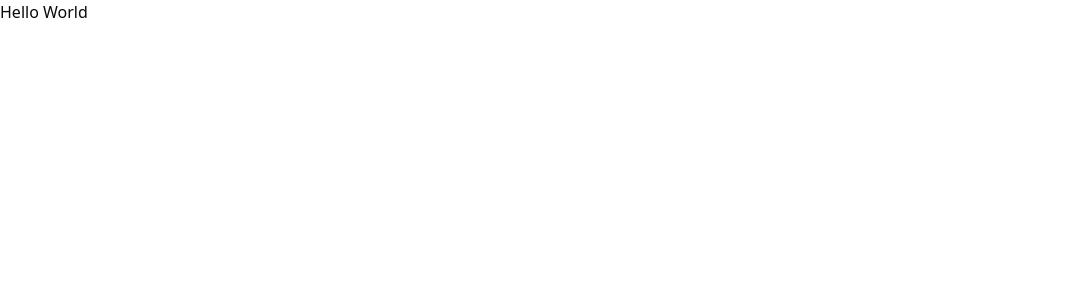
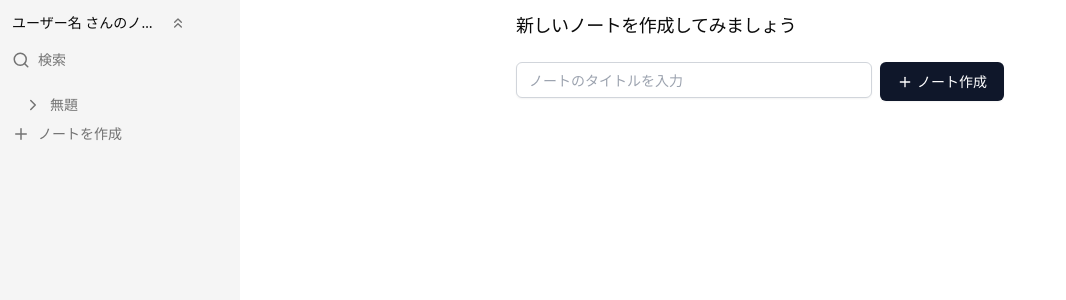
Before and after one commit to s-kawano-0408/notion-clone, a React (Vite) app: page / in a window 1280 px wide. Shown: the top 300 px of the page, without its empty margins (0-1066 px from the left). Built offline with nearby package versions, Linux system fonts and the light colour scheme.

Commit message:
feat: add application routes
アプリケーションのルーティングを追加

```diff
--- a/src/App.tsx
+++ b/src/App.tsx
@@ -1,8 +1,24 @@
+import { BrowserRouter, Routes, Route } from "react-router-dom";
+import Signin from "./pages/Signin";
+import Signup from "./pages/Signup";
+import Home from "./pages/Home";
+import Layout from "./Layout";
+import NoteDetail from "./pages/NoteDetail";
+
 function App() {
   return (
-    <>
-      <div>Hello World</div>
-    </>
+    <BrowserRouter>
+      <div className="app-container">
+        <Routes>
+          <Route path="/signin" element={<Signin />}></Route>
+          <Route path="/signup" element={<Signup />}></Route>
+          <Route path="/" element={<Layout />}>
+            <Route index element={<Home />}></Route>
+            <Route path="/notes/:id" element={<NoteDetail />}></Route>
+          </Route>
+        </Routes>
+      </div>
+    </BrowserRouter>
   );
 }
 
```
